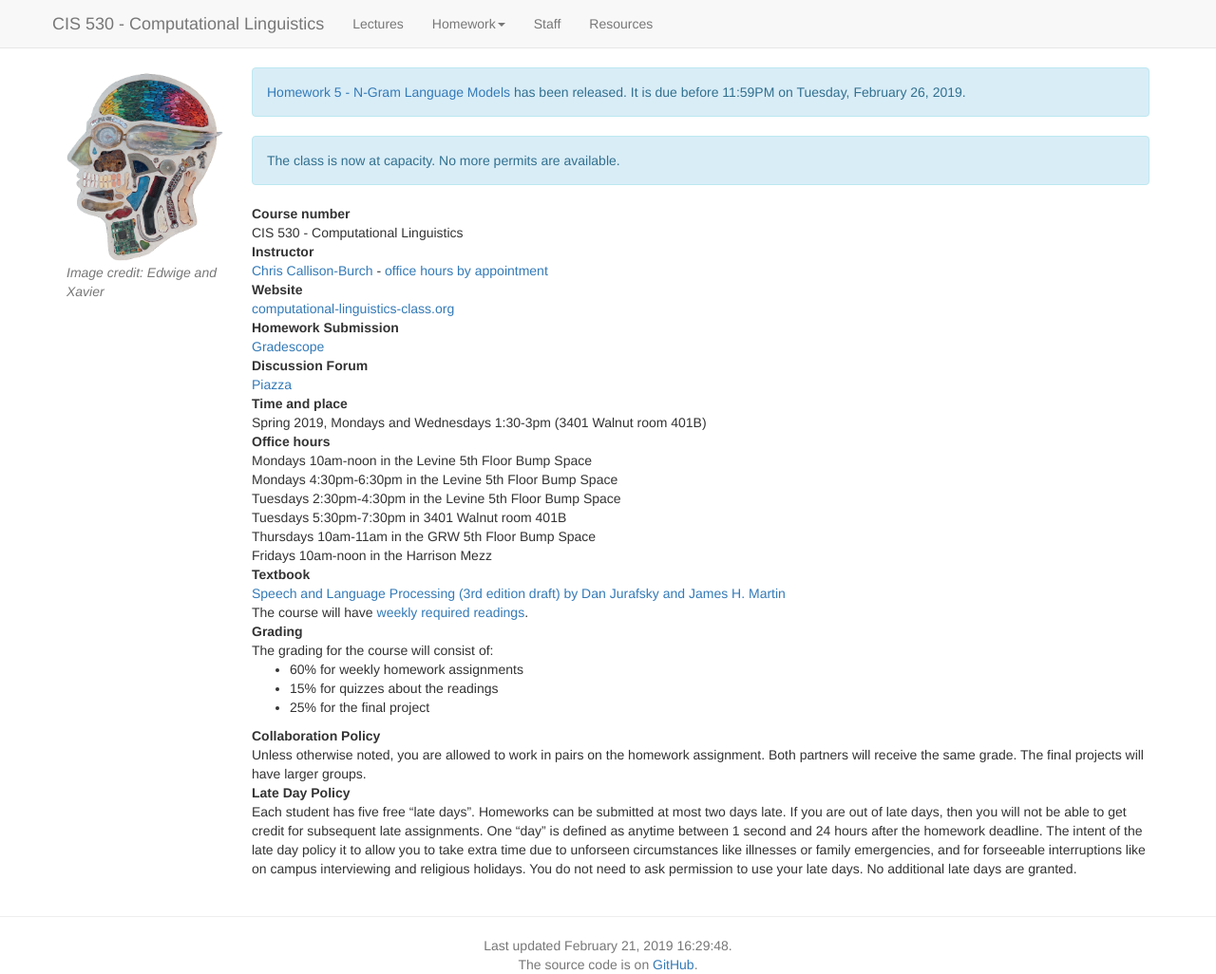
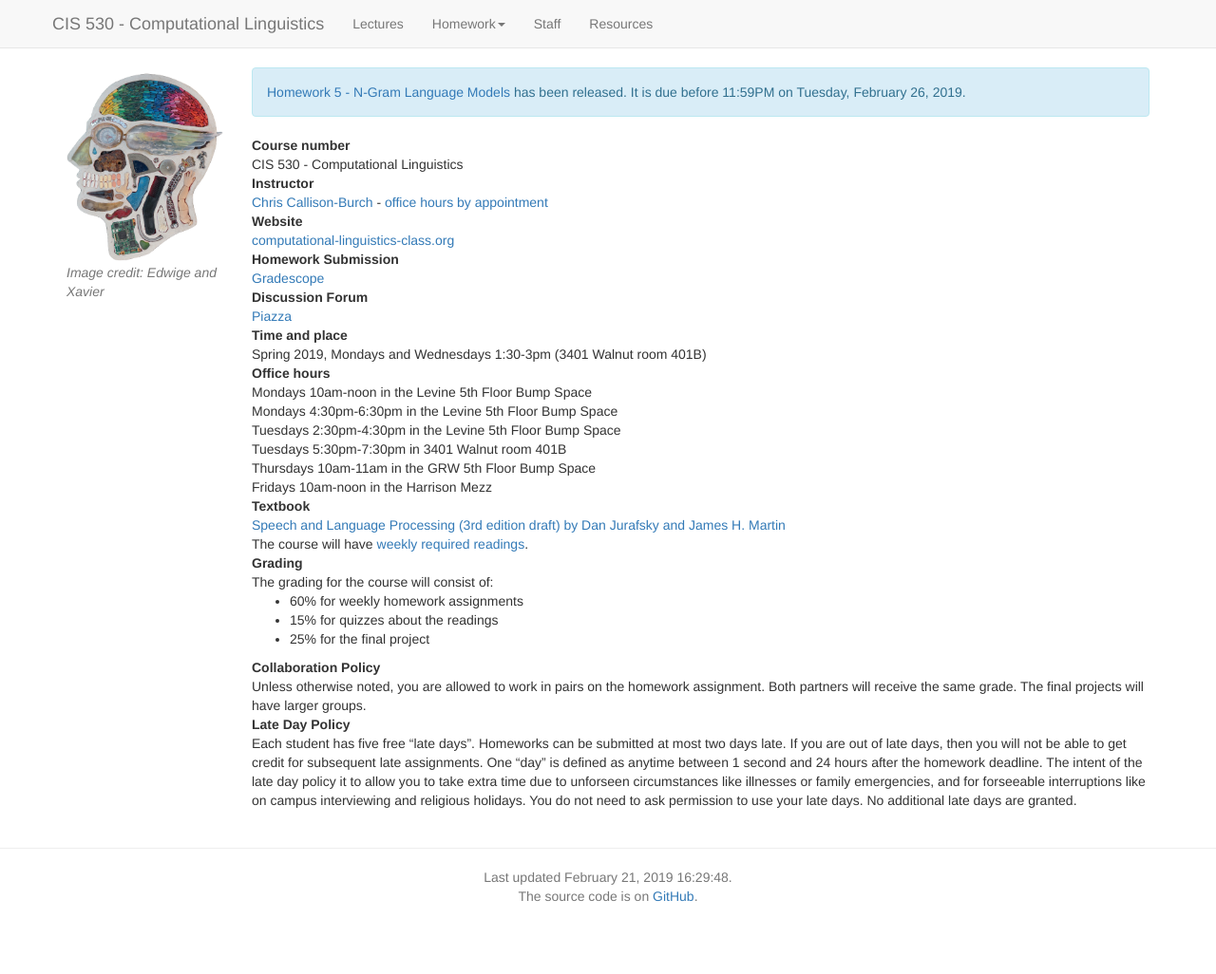
Before and after one commit to computational-linguistics-class/computational-linguistics-class.github.io, a Jekyll site: the page built from index.md, in a window 1280 px wide. Shown: the whole page at 95% size. Built offline with Jekyll 4.4.1, drawn with Linux system fonts in a browser that asks for light colours; nearby versions of some CDN libraries; a script that is not in the unit is left out; after the commit the page ends 954 px from its top, so only the background shows below that.

Commit message:
Removed announcement

```diff
--- a/index.md
+++ b/index.md
@@ -33,10 +33,6 @@ It is due before {{ page.due_date | date: "%I:%M%p" }} on {{ page.due_date | dat
 {% endif %}
 {% endfor %}
 <!-- End alert for upcoming homework assignments -->
-
-<div class="alert alert-info">
-The class is now at capacity.  No more permits are available.
-</div>
 
 
 Course number
```
